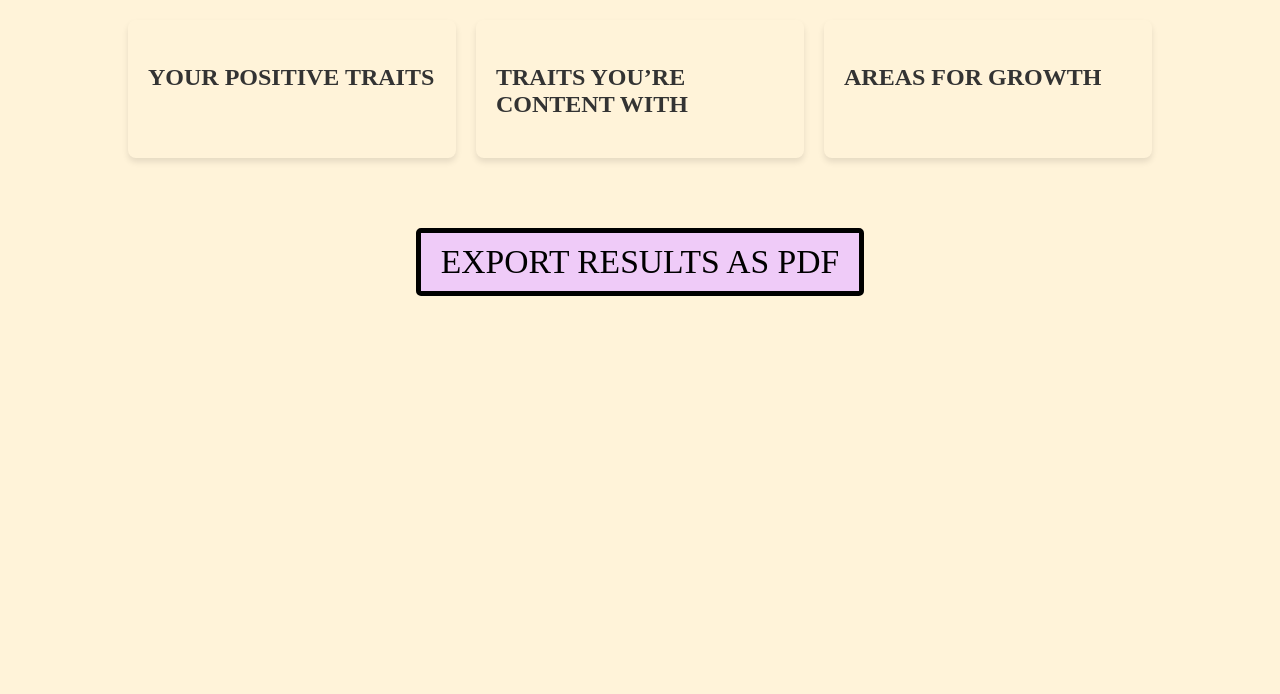
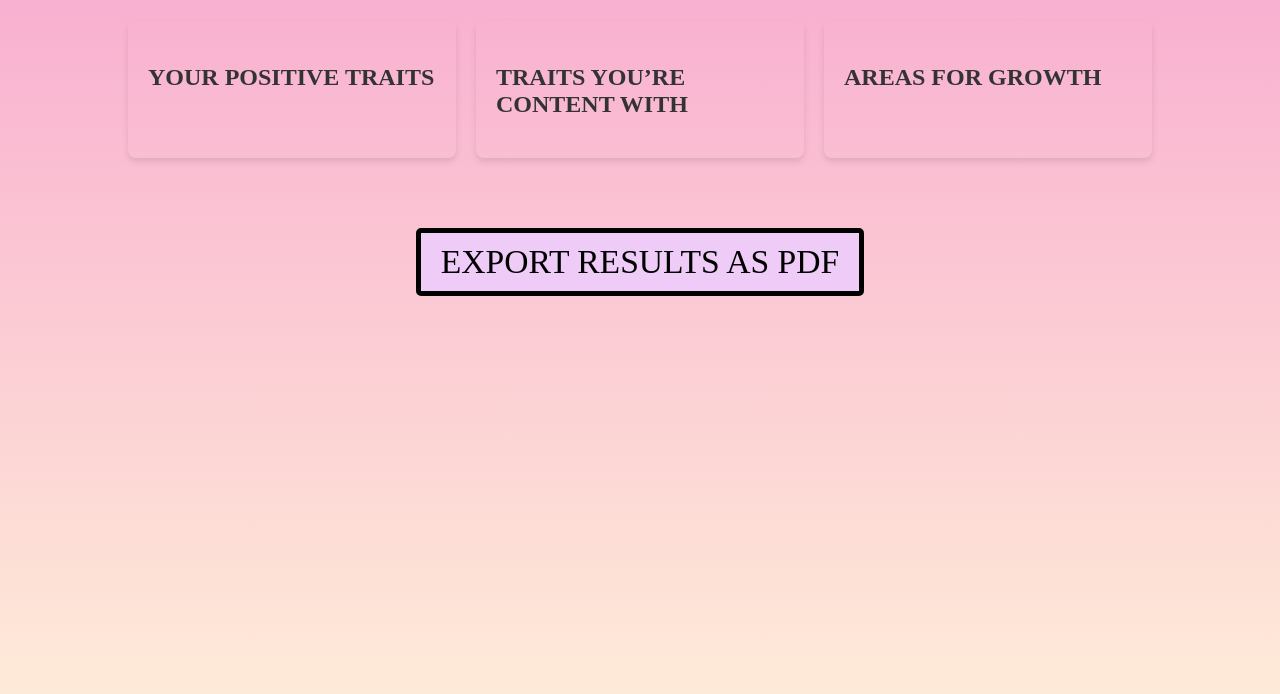
Before and after one commit to Vivien1321/self_love_tarot_card_game, a plain HTML site: page results.html in a window 1280 px wide. Drawn offline with Linux system fonts and the light colour scheme.

Commit message:
Update results.css background- ul font

```diff
--- a/results.css
+++ b/results.css
@@ -1,5 +1,6 @@
 body {
-    background-color:  rgba(255, 243, 217, 1);
+    background: linear-gradient(180deg, rgba(237, 30, 121, 0.35), rgba(255, 243, 217, 1));
+    background-attachment: fixed;
 
     margin: 0;
     padding: 0;
@@ -48,6 +49,7 @@ body {
     margin-bottom: 10px;
     font-size: 24px;
     color: #555;
+    font-weight: bold;
   }
 
   #export-pdf {
```
